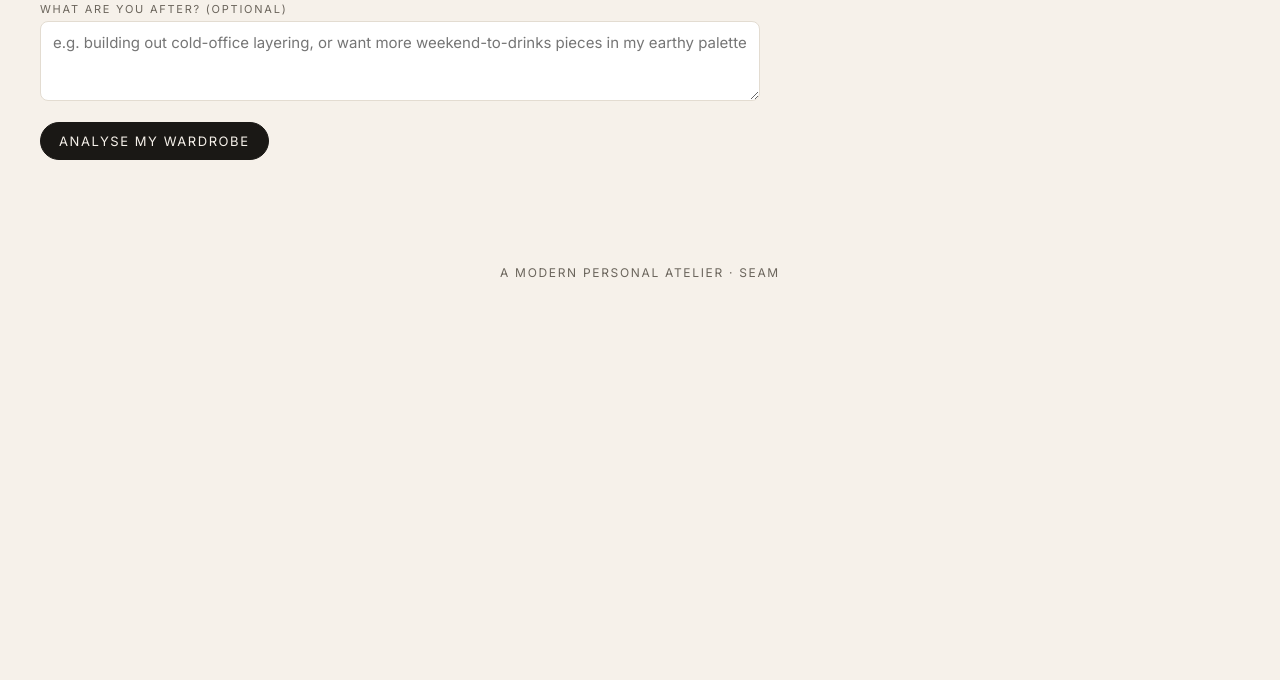
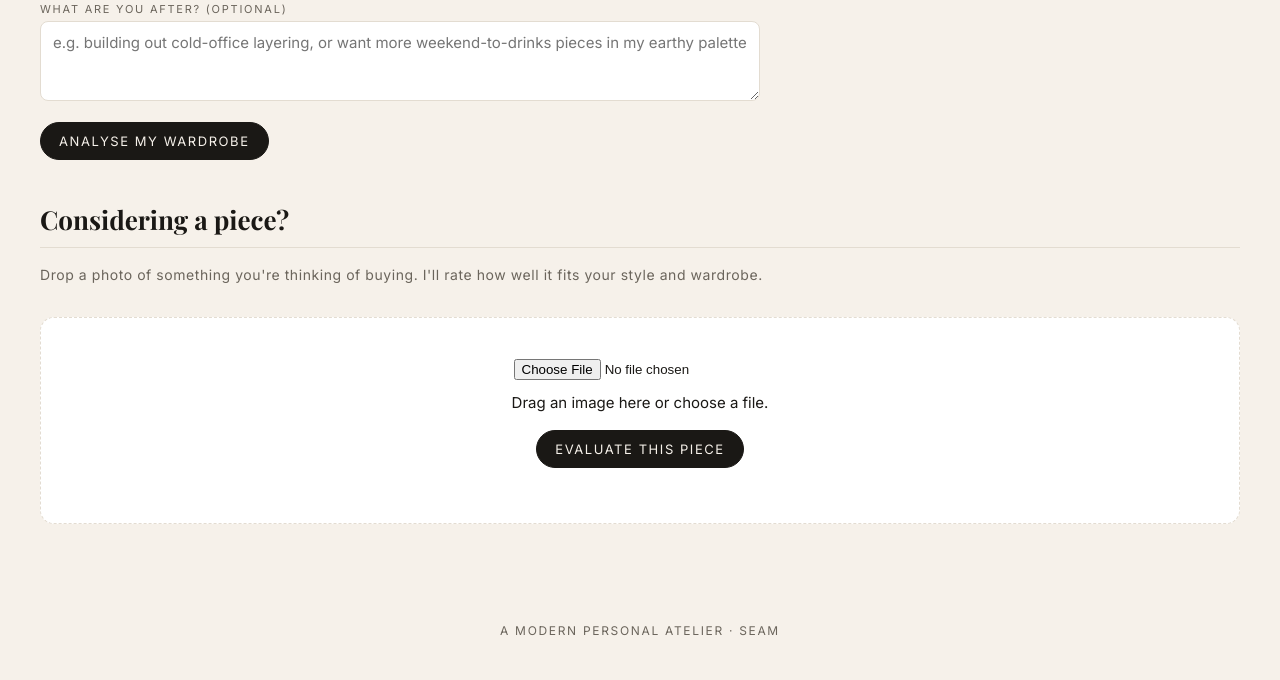
Before and after one commit to danielacarrasco/outfits-app, a FastAPI app: page /gaps in a window 1280 px wide. Shown: the part 258-938 px from the top of the page. Before the commit the page ends 536 px from the top, so only its background shows below. Run offline with FastAPI, Linux system fonts and the light colour scheme.

Commit message:
Add candidate-piece evaluator to Gaps
New section on the Gaps page: drop a photo of something you're
considering and the vision LLM rates it against your wardrobe and
preferences — style alignment, gap-fill, versatility, and fit (each
1-5) plus an overall score, a buy/maybe/skip recommendation, reasoning,
pieces it pairs with, and styling ideas.

- schemas.py: PieceEvaluation.
- ai/images.py: shared image->data-url helpers; classify.py now uses
  them (no behaviour change).
- ai/gaps.py: evaluate_piece via the vision model + Structured Outputs.
- routes/gaps_api.py: POST /api/gaps/evaluate (multipart; candidate
  image is read in-memory, not persisted).
- templates/gaps.html: drag-and-drop zone, preview, and a rating panel
  with score bars and colour-coded recommendation.

```diff
--- a/app/routes/gaps_api.py
+++ b/app/routes/gaps_api.py
@@ -1,17 +1,22 @@
+import mimetypes
+from pathlib import Path
 from typing import List
 
-from fastapi import APIRouter, Depends, HTTPException
+from fastapi import APIRouter, Depends, File, HTTPException, UploadFile
 from pydantic import BaseModel
 from sqlalchemy.orm import Session
 
 from .. import models
 from ..db import get_db
 from ..schemas import GapItem
-from ..ai.gaps import analyse_gaps, refine_gap, verdict_on_gaps
+from ..ai.gaps import analyse_gaps, refine_gap, verdict_on_gaps, evaluate_piece
 from ..ai.client import AIUnavailable
+from ..ai.images import bytes_to_data_url
 
 
 router = APIRouter(prefix="/api/gaps", tags=["gaps"])
+
+ALLOWED_EXTS = {".jpg", ".jpeg", ".png", ".webp", ".heic"}
 
 
 class GapRequest(BaseModel):
@@ -67,3 +72,21 @@ def verdict_endpoint(payload: VerdictRequest, db: Session = Depends(get_db)):
     except AIUnavailable as e:
         raise HTTPException(503, str(e))
     return verdict.model_dump()
+
+
+@router.post("/evaluate")
+def evaluate_endpoint(file: UploadFile = File(...), db: Session = Depends(get_db)):
+    ext = Path(file.filename or "").suffix.lower()
+    if ext not in ALLOWED_EXTS:
+        raise HTTPException(400, f"Unsupported file type: {ext}")
+    items = db.query(models.WardrobeItem).all()
+    if not items:
+        raise HTTPException(400, "Add wardrobe items first so the piece can be compared.")
+    pref = db.query(models.UserPreference).first()
+    mime = file.content_type or mimetypes.guess_type(file.filename or "")[0] or "image/jpeg"
+    data_url = bytes_to_data_url(file.file.read(), mime)
+    try:
+        result = evaluate_piece(data_url, items, pref)
+    except AIUnavailable as e:
+        raise HTTPException(503, str(e))
+    return result.model_dump()
--- a/app/templates/gaps.html
+++ b/app/templates/gaps.html
@@ -20,6 +20,18 @@
   <p class="meta" id="verdictStatus" style="margin-top:8px;"></p>
   <div id="verdict"></div>
 </div>
+
+<div class="section"><h2>Considering a piece?</h2></div>
+<p class="subhead">Drop a photo of something you're thinking of buying. I'll rate how well it fits your style and wardrobe.</p>
+
+<div class="upload-zone" id="evalZone">
+  <input type="file" id="evalFile" accept="image/*" />
+  <p class="meta" style="margin-top:12px;">Drag an image here or choose a file.</p>
+  <img id="evalPreview" class="preview" style="display:none; max-height:280px; margin-top:14px;" />
+  <div style="margin-top:14px;"><button class="btn" id="evalBtn">Evaluate this piece</button></div>
+  <p class="meta" id="evalStatus" style="margin-top:10px;"></p>
+</div>
+<div id="evalResult" style="margin-top:18px;"></div>
 
 <script>
 let currentGaps = [];   // the working set; refined pieces replace entries here
@@ -151,5 +163,70 @@ document.getElementById('verdictBtn').addEventListener('click', async () => {
     </div>
   `;
 });
+
+// ---- Evaluate a candidate piece from an image ----
+const evalFile = document.getElementById('evalFile');
+const evalZone = document.getElementById('evalZone');
+const evalPreview = document.getElementById('evalPreview');
+
+function showPreview(file) {
+  if (!file) return;
+  evalPreview.src = URL.createObjectURL(file);
+  evalPreview.style.display = 'inline-block';
+}
+evalFile.addEventListener('change', () => showPreview(evalFile.files[0]));
+
+['dragover', 'dragenter'].forEach(ev =>
+  evalZone.addEventListener(ev, (e) => { e.preventDefault(); evalZone.style.borderColor = 'var(--ink)'; }));
+['dragleave', 'drop'].forEach(ev =>
+  evalZone.addEventListener(ev, (e) => { e.preventDefault(); evalZone.style.borderColor = ''; }));
+evalZone.addEventListener('drop', (e) => {
+  const f = e.dataTransfer.files[0];
+  if (f) { evalFile.files = e.dataTransfer.files; showPreview(f); }
+});
+
+function bar(label, n) {
+  const pct = (Number(n) / 5) * 100;
+  return `
+    <div style="margin:6px 0;">
+      <div class="meta" style="display:flex; justify-content:space-between;">
+        <span>${label}</span><span>${n}/5</span>
+      </div>
+      <div style="height:8px; background:var(--line); border-radius:999px; overflow:hidden;">
+        <div style="width:${pct}%; height:100%; background:var(--accent-soft);"></div>
+      </div>
+    </div>`;
+}
+
+document.getElementById('evalBtn').addEventListener('click', async () => {
+  if (!evalFile.files.length) { document.getElementById('evalStatus').textContent = 'Choose or drop an image first.'; return; }
+  document.getElementById('evalStatus').textContent = 'Evaluating…';
+  const fd = new FormData();
+  fd.append('file', evalFile.files[0]);
+  const r = await fetch('/api/gaps/evaluate', { method: 'POST', body: fd });
+  if (!r.ok) {
+    const err = await r.json().catch(() => ({}));
+    document.getElementById('evalStatus').textContent = err.detail || 'Could not evaluate.';
+    return;
+  }
+  const v = await r.json();
+  document.getElementById('evalStatus').textContent = '';
+  const recColour = v.recommendation === 'buy' ? 'var(--good)'
+    : v.recommendation === 'skip' ? 'var(--bad)' : 'var(--accent-soft)';
+  const pairs = (v.pairs_with_existing || []).map(esc).join(', ');
+  document.getElementById('evalResult').innerHTML = `
+    <div class="gap-card">
+      <p class="priority" style="color:${recColour}">${esc(v.recommendation)} · overall ${v.overall}/5</p>
+      <h3 class="serif" style="margin:6px 0;">${esc(v.detected_item)}</h3>
+      ${bar('Style alignment', v.style_alignment)}
+      ${bar('Fills a gap', v.gap_fill)}
+      ${bar('Versatility', v.versatility)}
+      ${bar('Fits current wardrobe', v.wardrobe_fit)}
+      <p style="margin-top:12px;">${esc(v.reasoning)}</p>
+      ${pairs ? `<dl class="kv"><dt>Pairs with</dt><dd>${pairs}</dd></dl>` : ''}
+      ${v.styling_ideas ? `<p><em>${esc(v.styling_ideas)}</em></p>` : ''}
+    </div>
+  `;
+});
 </script>
 {% endblock %}
```
Also changed, not shown: app/ai/classify.py (+2 -13 lines), app/ai/gaps.py (+44 -1 lines), app/ai/images.py (added, +18 -0 lines), app/schemas.py (+14 -0 lines).
